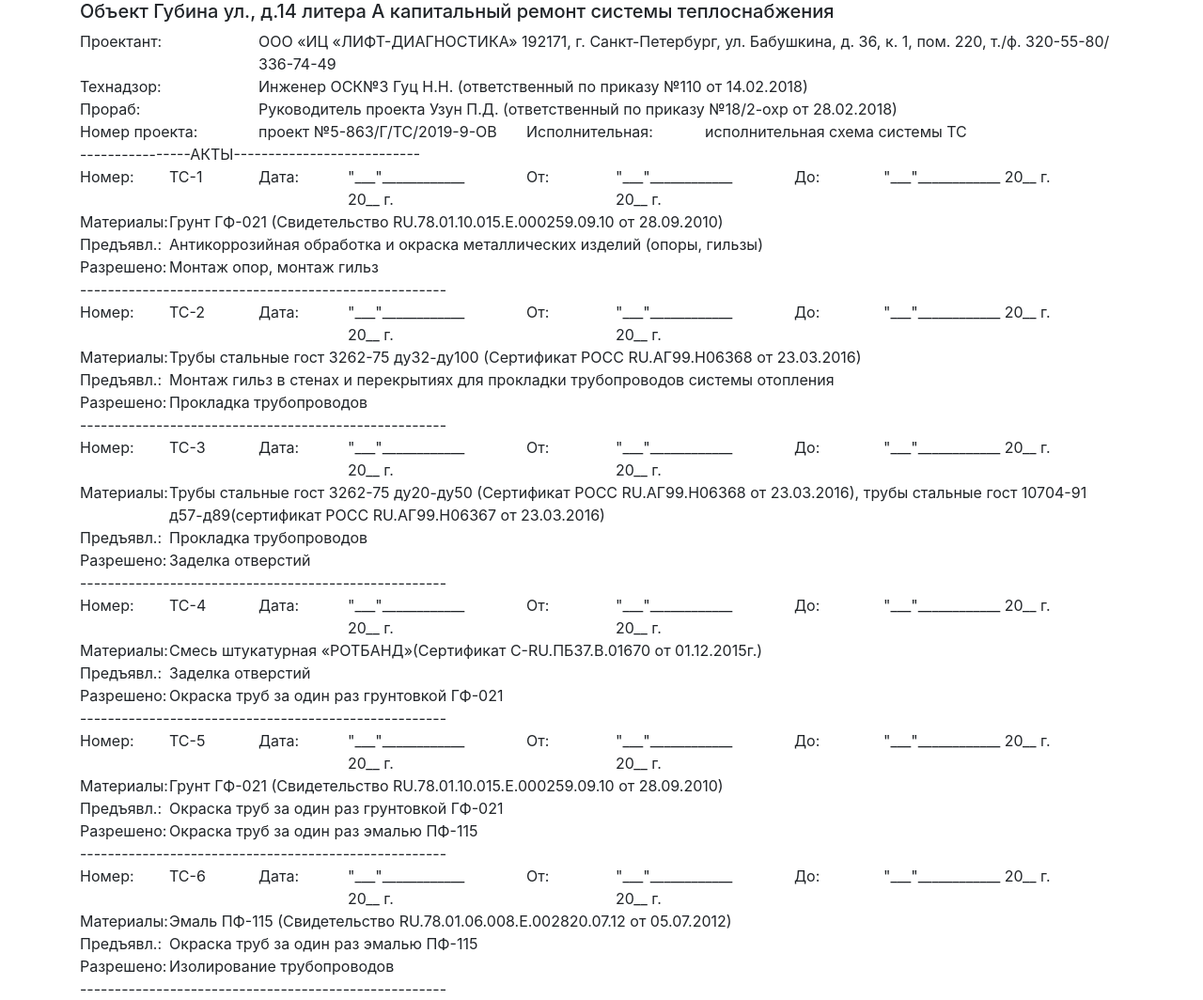
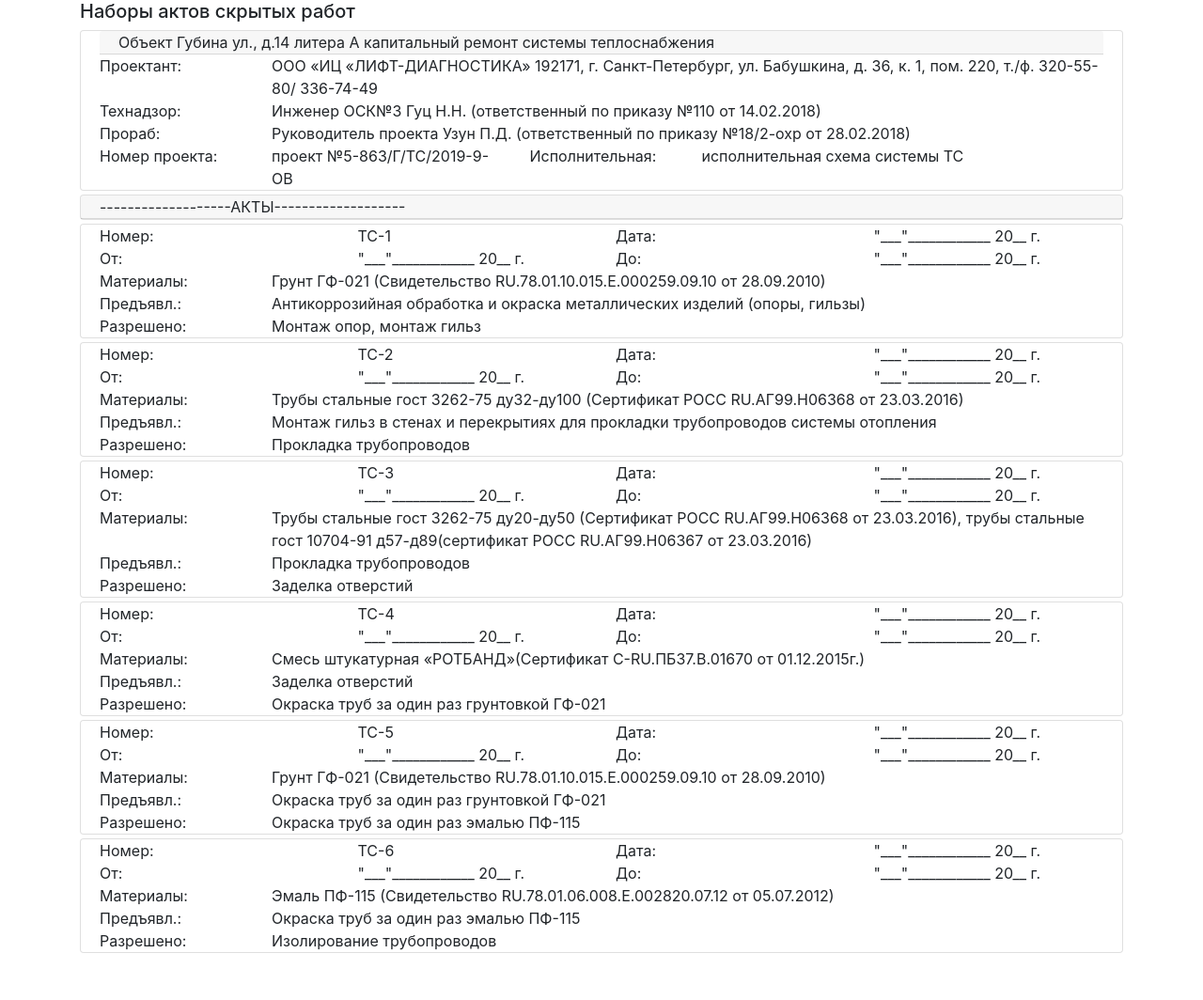
Before and after one commit to dezhik74/ActHiddeen, a Django app: a page that uses app/acts/hiddenactsbase/templates/hiddenactsbase/object_detail.html in a window 1280 px wide. Shown: the part 56-1120 px from the top of the page at 94% size. After the commit the page ends 1070 px from the top, so only its background shows below. Run offline with Django 3.2, Linux system fonts and the light colour scheme; data comes from the database, SQL or seed files in the repository; both versions use the stored data as it was after the commit; some libraries are stand-ins or nearby versions.

```diff
--- a/app/acts/hiddenactsbase/templates/hiddenactsbase/object_detail.html
+++ b/app/acts/hiddenactsbase/templates/hiddenactsbase/object_detail.html
@@ -2,7 +2,13 @@
 {% extends 'hiddenactsbase/base.html'%}
 {% block mycontent %}
     <div class="container">
-        <h5> Объект {{ myobj.address }} капитальный ремонт {{ myobj.system_type }}</h5>
+        <h5>Наборы актов скрытых работ</h5>
+    </div>
+    <div class="container">
+        <div class="card mb-1">
+            <div class="card-body py-0">
+                <div class="card-header py-0">Объект {{ myobj.address }} капитальный ремонт {{ myobj.system_type }}</div>
+                <div class="card-text">
                     <div class="row">
                         <div class="col-md-2">Проектант:</div>
                         <div class="col-md-10">{{ myobj.designer }}</div>
@@ -21,34 +27,42 @@
                         <div class="col-md-2">Исполнительная:</div>
                         <div class="col-md-5">{{ myobj.exec_documents }}</div>
                     </div>
-        <div class="row">
-            <div class="col-md-12">----------------АКТЫ---------------------------</div>
+                </div>
+            </div>
+        </div>
+        <div class="card mb-1">
+            <div class="card-header py-0"> -------------------АКТЫ-------------------</div>
         </div>
         {% for act in myobj.acts.all %}
+            <div class="card mb-1">
+                <div class="card-body py-0">
+                    <div class="card-text">
                         <div class="row">
-                <div class="col-md-1">Номер:</div>
-                <div class="col-md-1">{{ act.act_number }}</div>
-                <div class="col-md-1">Дата:</div>
-                <div class="col-md-2">{{ act.act_date }}</div>
-                <div class="col-md-1">От:</div>
-                <div class="col-md-2">{{ act.begin_date }}</div>
-                <div class="col-md-1">До:</div>
+                            <div class="col-md-3">Номер:</div>
+                            <div class="col-md-3">{{ act.act_number }}</div>
+                            <div class="col-md-3">Дата:</div>
+                            <div class="col-md-3">{{ act.act_date }}</div>
+                        </div>
+                        <div class="row">
+                            <div class="col-md-3">От:</div>
+                            <div class="col-md-3">{{ act.begin_date }}</div>
+                            <div class="col-md-3">До:</div>
                             <div class="col-md-3">{{ act.end_date }}</div>
                         </div>
                         <div class="row">
-                <div class="col-md-1">Материалы:</div>
-                <div class="col-md-11">{{ act.materials }}</div>
+                            <div class="col-md-2">Материалы:</div>
+                            <div class="col-md-10">{{ act.materials }}</div>
                         </div>
                         <div class="row">
-                <div class="col-md-1">Предъявл.:</div>
-                <div class="col-md-11">{{ act.presented_work }}</div>
+                            <div class="col-md-2">Предъявл.:</div>
+                            <div class="col-md-10">{{ act.presented_work }}</div>
                         </div>
                         <div class="row">
-                <div class="col-md-1">Разрешено:</div>
-                <div class="col-md-11">{{ act.permitted_work }}</div>
+                            <div class="col-md-2">Разрешено:</div>
+                            <div class="col-md-10">{{ act.permitted_work }}</div>
                         </div>
-            <div class="row">
-                <div class="col-md-12">-----------------------------------------------------</div>
+                    </div>
+                </div>
             </div>
         {% endfor %}
     </div>
--- a/app/acts/hiddenactsbase/views.py
+++ b/app/acts/hiddenactsbase/views.py
@@ -1,7 +1,8 @@
 from django.shortcuts import render, get_object_or_404, HttpResponse, redirect
 from django.views.generic import View
 from .models import *
-from .forms import ObjectForm
+from .forms import ObjectForm, HActISForm
+from django.forms import formset_factory
 
 
 class ObjectsList (View):
@@ -26,10 +27,9 @@ class ObjectEdit(View):
     # print(object_form_set, hact_is_form_set)
 
 
-
     # def get(self,request,pk):
     #     pass
-    #
+
     # def post(self,request,pk):
     #     pass
 
@@ -46,7 +46,11 @@ class ObjectEdit(View):
                         'supervisor_engineer_decree': myobj.supervisor_engineer_decree,
                         'contractor_engineer_decree': myobj.contractor_engineer_decree
         })
-        return render(request, 'hiddenactsbase/object_edit.html', context={'myobj': myobj, 'form': form})
+        acts_num=len(myobj.acts.all())
+        HActISFormSet = formset_factory(HActISForm, extra=acts_num)
+        ha_form_set=HActISFormSet(prefix='hidden_acts')
+        return render(request, 'hiddenactsbase/object_edit.html', context={'myobj': myobj, 'form': form, 'ha_form_set':ha_form_set})
+        # return HttpResponse(acts_num)
 
     def post(self,request,pk):
         myobj = get_object_or_404(ObjectActs, pk=pk)
```
Also changed, not shown: app/acts/hiddenactsbase/templates/hiddenactsbase/object_edit.html (+47 -17 lines), app/acts/db.sqlite3. Lines whose indentation alone changed are shown as unchanged.
